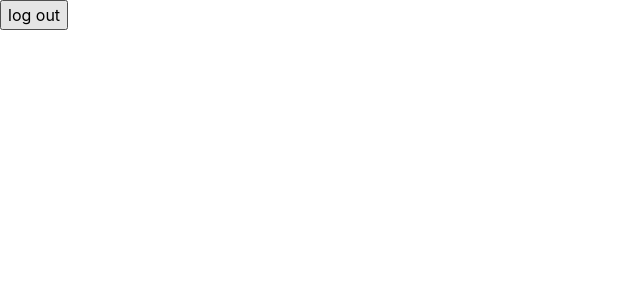
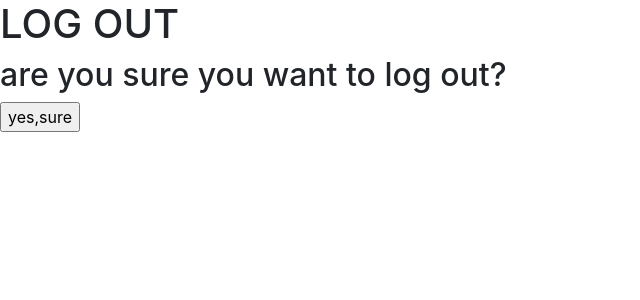
Before and after one commit to elhamgholami1995/Django-project-onlineshop, a Django app: page /accounts/logout/ in a window 1280 px wide. Shown: the top 300 px of the page, without its empty margins (0-640 px from the left). Run offline with Django 4.2, Linux system fonts and the light colour scheme; the visitor is signed in with stand-in values (Sample User, id 1); some libraries are stand-ins or nearby versions.

Commit message:
Modify logout

```diff
--- a/templates/account/logout.html
+++ b/templates/account/logout.html
@@ -4,9 +4,12 @@
 {% block tilte %} LOG OUT {% endblock %}
 
 {% block content %}
-<form action="" method="post">
-     {% csrf_token %}
-    {{ form|crispy }}
-    <input type="submit" value="log out">
-</form>
+<h1> LOG OUT </h1>
+    <h2>
+    are you sure you want to log out?
+    </h2>
+    <form action="" method="post">
+    {% csrf_token %}
+    <input type="submit" value="yes,sure">
+    </form>
 {% endblock%}
```
